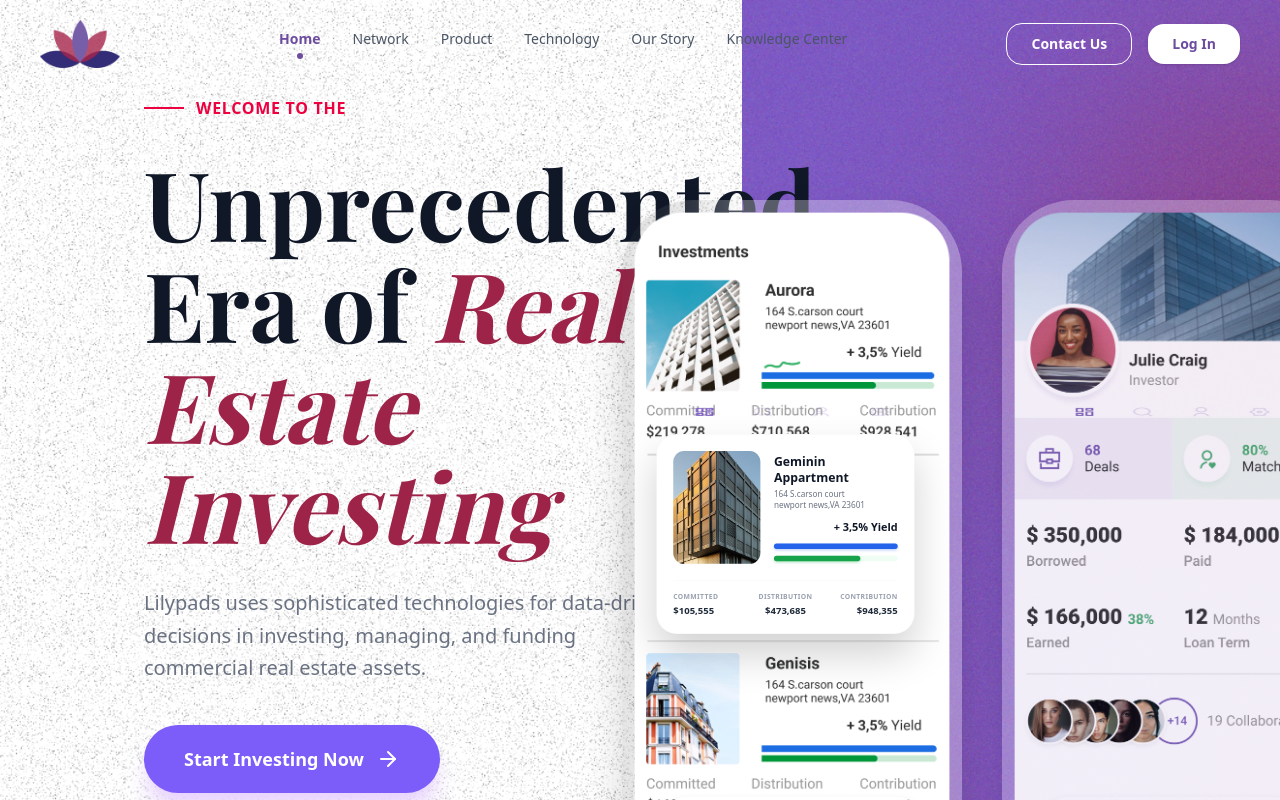
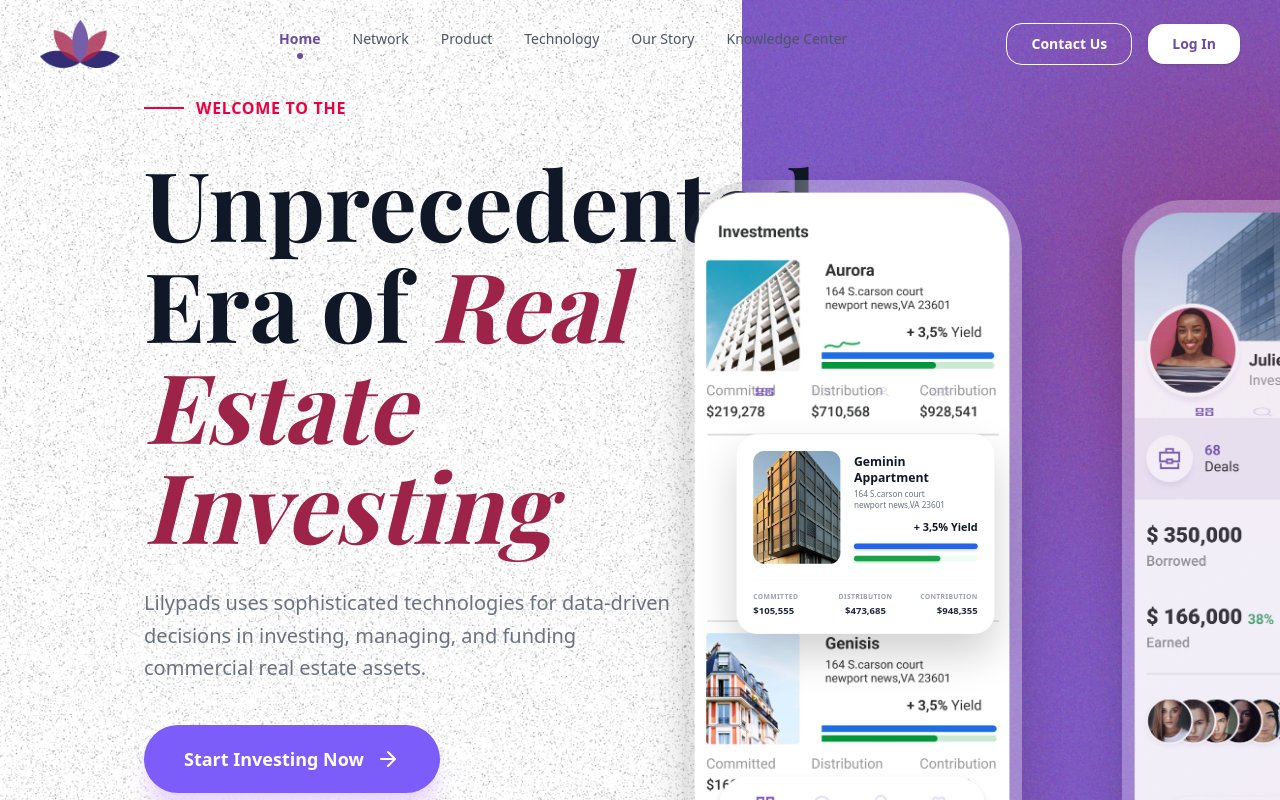
Before and after one commit to KalyadapuVamshiKrishna/lilypad, a Next.js app: page / in a window 1280 px wide. Shown: the top 800 px of the page. Built offline with nearby package versions, Linux system fonts and the light colour scheme; a web font is replaced by a local one.

Commit message:
fixed minor bugs

```diff
--- a/src/components/hero-section.tsx
+++ b/src/components/hero-section.tsx
@@ -173,7 +173,7 @@
           <div className="relative z-20 flex gap-10 lg:-ml-110 xl:-ml-20 phone-wrapper-fix items-center">
 
             {/* PHONE 1 */}
-            <div className="relative w-[220px] sm:w-[300px] lg:w-[300px] xl:w-[340px] shrink-0 transition-transform duration-700 ease-out">
+            <div className="relative w-[220px] sm:w-[300px] lg:w-[300px] xl:w-[340px] shrink-0 transition-transform duration-700 ease-out sm:m-15 md:mt-5 ">
               <Image
                 src="/images/hero-dashboard.png"
                 alt="Dashboard"
@@ -202,7 +202,7 @@
                      - Make number LARGER (e.g., -left-[150px]) -> Moves LEFT (further out)
                      - Make number SMALLER (e.g., -left-[50px]) -> Moves RIGHT (closer to phone)
               */}
-              <div className="absolute top-[30%] -left-[60px] sm:-left-[100px] lg:-left-[55px] floating-card-fix z-30 animate-bounce-slow origin-top-right scale-80 sm:scale-90 lg:scale-100">
+              <div className="absolute top-[30%] -left-[60px] sm:-left-[100px] lg:-left-[55px] floating-card-fix z-30 animate-bounce-slow origin-top-right scale-80 sm:scale-90 lg:scale-100 sm:m-5">
                 <GemininCard />
               </div>
             </div>
@@ -214,7 +214,7 @@
                 alt="App Interface"
                 width={800}
                 height={1600}
-                className="w-full h-auto rounded-[4.5rem] shadow-2xl"
+                className="w-full h-auto rounded-[4.5rem] sm:rounded-[1rem] shadow-2xl"
               />
 
               <div className="absolute bottom-6 left-1/2 w-[85%] -translate-x-1/2 drop-shadow-md z-20">
```
